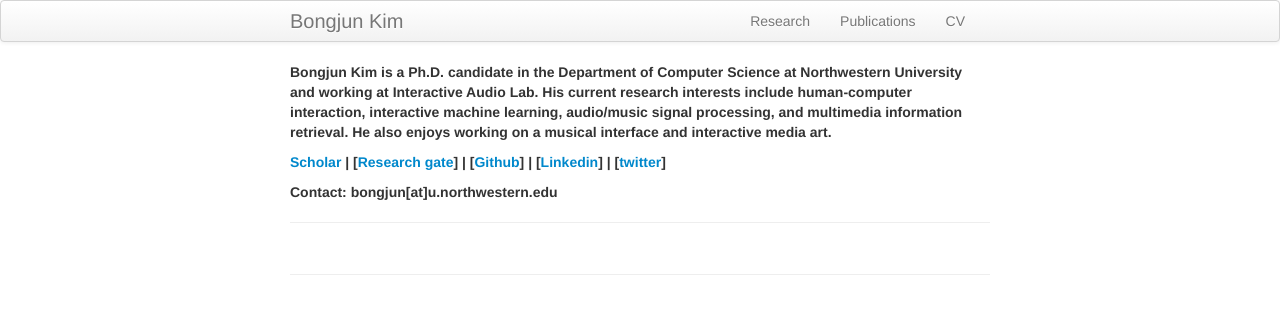
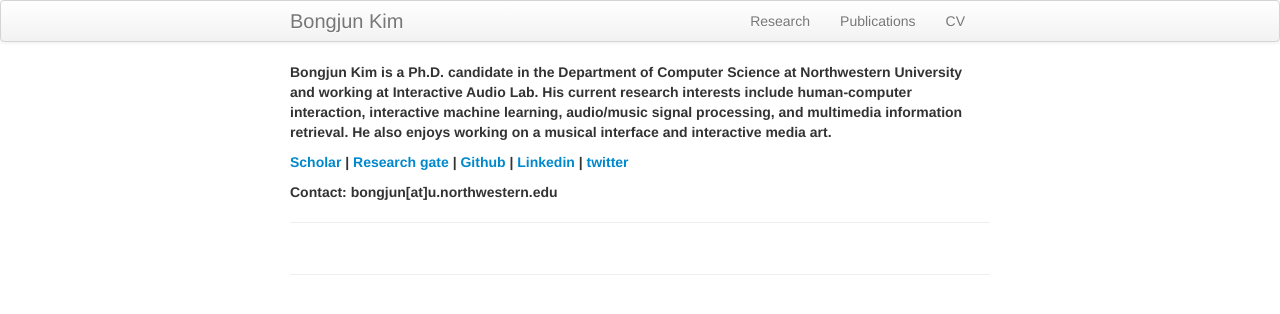
Before and after one commit to bongjun/bongjun.github.io, a Jekyll site: the page built from index.md, in a window 1280 px wide. Shown: the top 314 px of the page. Built offline with Jekyll 4.4.1, drawn with Linux system fonts in a browser that asks for light colours.

Commit message:
fix the main

```diff
--- a/index.md
+++ b/index.md
@@ -9,7 +9,7 @@ keywords: Machine learning, Audio, Human-Computer Interaction
 
 <!-- [curriculum vitae ![CV as pdf]({{ BASE_PATH }}/pages/icons16/pdf-icon.png)]({{ BASE_PATH }}/assets/CV.pdf)<br/>
  -->
-**[Scholar](https://scholar.google.com/citations?user=s5RiD14AAAAJ&hl=en&oi=ao) | [[Research gate](https://www.researchgate.net/profile/Bongjun_Kim3)] | [[Github](https://github.com/bongjun)] | [[Linkedin](https://www.linkedin.com/in/bongjun-kim-3594334b/)] | [[twitter](https://twitter.com/iambongjun)]**
+**[Scholar](https://scholar.google.com/citations?user=s5RiD14AAAAJ&hl=en&oi=ao) | [Research gate](https://www.researchgate.net/profile/Bongjun_Kim3) | [Github](https://github.com/bongjun) | [Linkedin](https://www.linkedin.com/in/bongjun-kim-3594334b/) | [twitter](https://twitter.com/iambongjun)**
 
 **Contact: bongjun[at]u.northwestern.edu**
 
```
